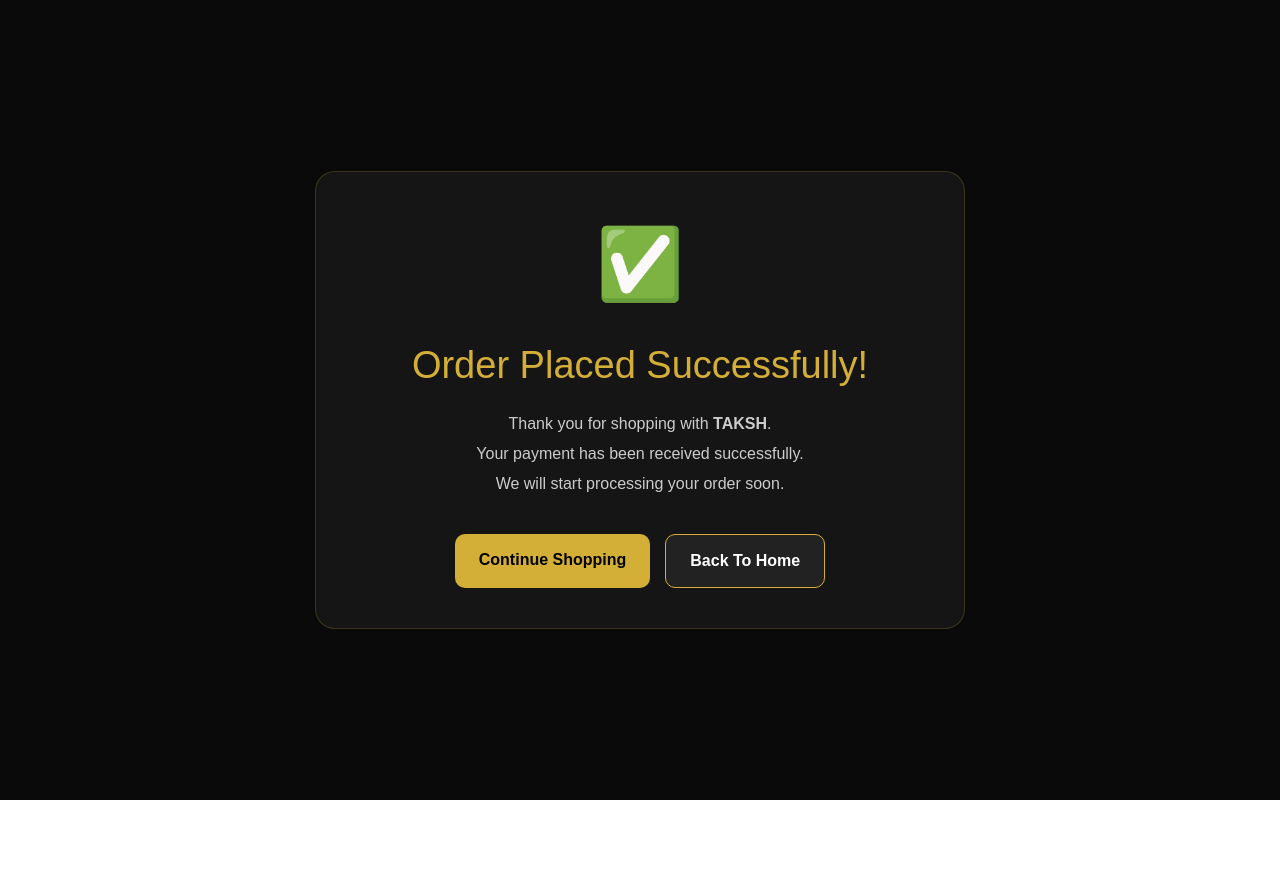
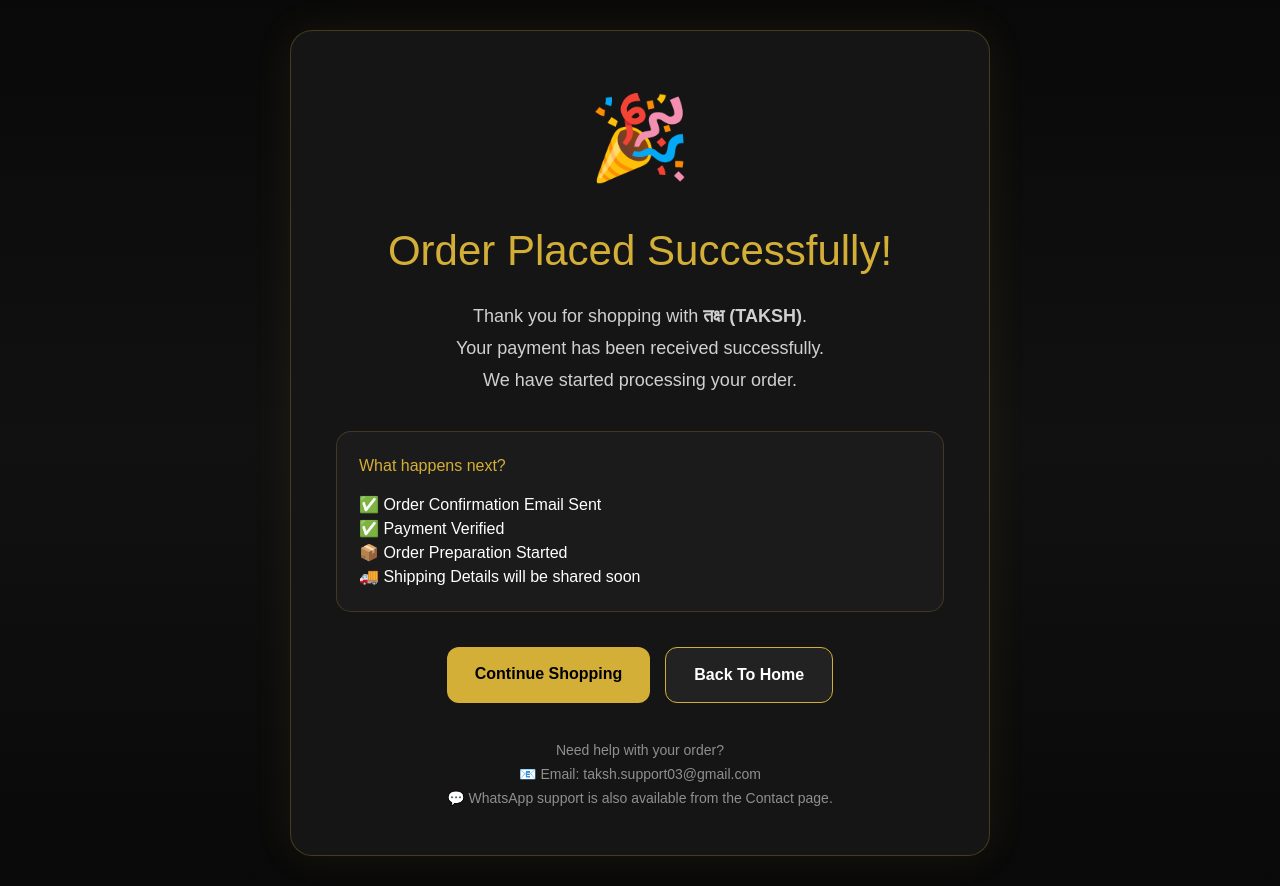
Before and after one commit to takshindia/taksh-website, a Next.js app: page /order-success in a window 1280 px wide. Before the commit the page ends 800 px from the top, so only its background shows below. Built offline with nearby package versions, Linux system fonts and the light colour scheme.

Commit message:
Upate order success page

```diff
--- a/app/order-success/page.tsx
+++ b/app/order-success/page.tsx
@@ -7,39 +7,41 @@
     <main
       style={{
         minHeight: "100vh",
-        background: "#0a0a0a",
+        background:
+          "linear-gradient(180deg,#090909,#111111,#090909)",
         color: "white",
         display: "flex",
         justifyContent: "center",
         alignItems: "center",
-        padding: "20px",
+        padding: "30px",
       }}
     >
       <div
         style={{
-          maxWidth: "650px",
           width: "100%",
+          maxWidth: "700px",
           background: "#151515",
-          padding: "40px",
-          borderRadius: "20px",
+          border: "1px solid rgba(212,175,55,.25)",
+          borderRadius: "22px",
+          padding: "45px",
           textAlign: "center",
-          border: "1px solid rgba(212,175,55,.2)",
+          boxShadow: "0 0 40px rgba(212,175,55,.08)",
         }}
       >
         <div
           style={{
-            fontSize: "70px",
+            fontSize: "82px",
             marginBottom: "20px",
           }}
         >
-          ✅
+          🎉
         </div>
 
         <h1
           style={{
             color: "#d4af37",
-            fontSize: "38px",
-            marginBottom: "15px",
+            fontSize: "42px",
+            marginBottom: "18px",
           }}
         >
           Order Placed Successfully!
@@ -47,23 +49,52 @@
 
         <p
           style={{
-            color: "#cccccc",
-            lineHeight: "30px",
+            color: "#d0d0d0",
+            fontSize: "18px",
+            lineHeight: "32px",
             marginBottom: "35px",
           }}
         >
-          Thank you for shopping with <strong>TAKSH</strong>.
+          Thank you for shopping with
+          <strong> तक्ष (TAKSH)</strong>.
           <br />
           Your payment has been received successfully.
           <br />
-          We will start processing your order soon.
+          We have started processing your order.
         </p>
 
         <div
           style={{
+            background: "#1b1b1b",
+            border: "1px solid rgba(212,175,55,.2)",
+            borderRadius: "15px",
+            padding: "22px",
+            marginBottom: "35px",
+            textAlign: "left",
+          }}
+        >
+          <h2
+            style={{
+              color: "#d4af37",
+              marginBottom: "15px",
+            }}
+          >
+            What happens next?
+          </h2>
+
+          <p>✅ Order Confirmation Email Sent</p>
+
+          <p>✅ Payment Verified</p>
+
+          <p>📦 Order Preparation Started</p>
+
+          <p>🚚 Shipping Details will be shared soon</p>
+        </div>
+        <div
+          style={{
             display: "flex",
+            justifyContent: "center",
             gap: "15px",
-            justifyContent: "center",
             flexWrap: "wrap",
           }}
         >
@@ -72,10 +103,11 @@
             style={{
               background: "#d4af37",
               color: "#000",
-              padding: "14px 24px",
-              borderRadius: "10px",
+              padding: "15px 28px",
+              borderRadius: "12px",
               textDecoration: "none",
               fontWeight: "bold",
+              fontSize: "16px",
             }}
           >
             Continue Shopping
@@ -86,16 +118,32 @@
             style={{
               background: "#222",
               color: "#fff",
-              padding: "14px 24px",
-              borderRadius: "10px",
               border: "1px solid #d4af37",
+              padding: "15px 28px",
+              borderRadius: "12px",
               textDecoration: "none",
               fontWeight: "bold",
+              fontSize: "16px",
             }}
           >
             Back To Home
           </Link>
         </div>
+
+        <p
+          style={{
+            color: "#8f8f8f",
+            fontSize: "14px",
+            marginTop: "35px",
+            lineHeight: "24px",
+          }}
+        >
+          Need help with your order?
+          <br />
+          📧 Email: taksh.support03@gmail.com
+          <br />
+          💬 WhatsApp support is also available from the Contact page.
+        </p>
       </div>
     </main>
   );
```
